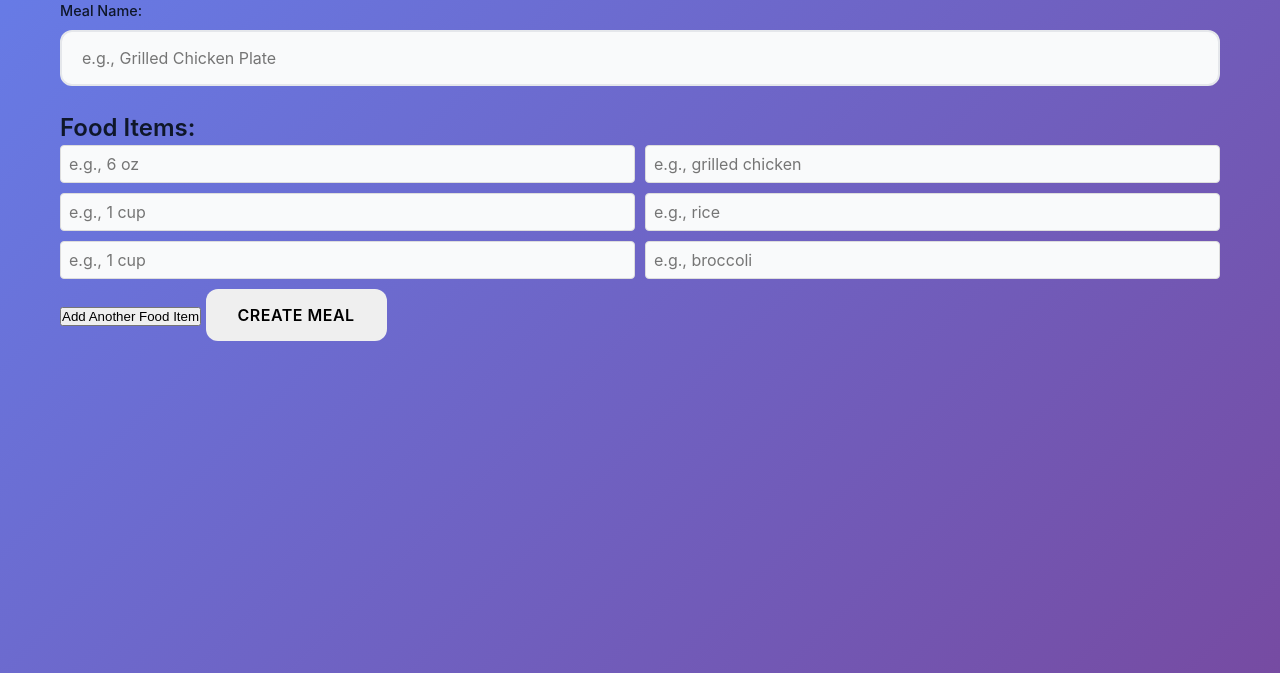
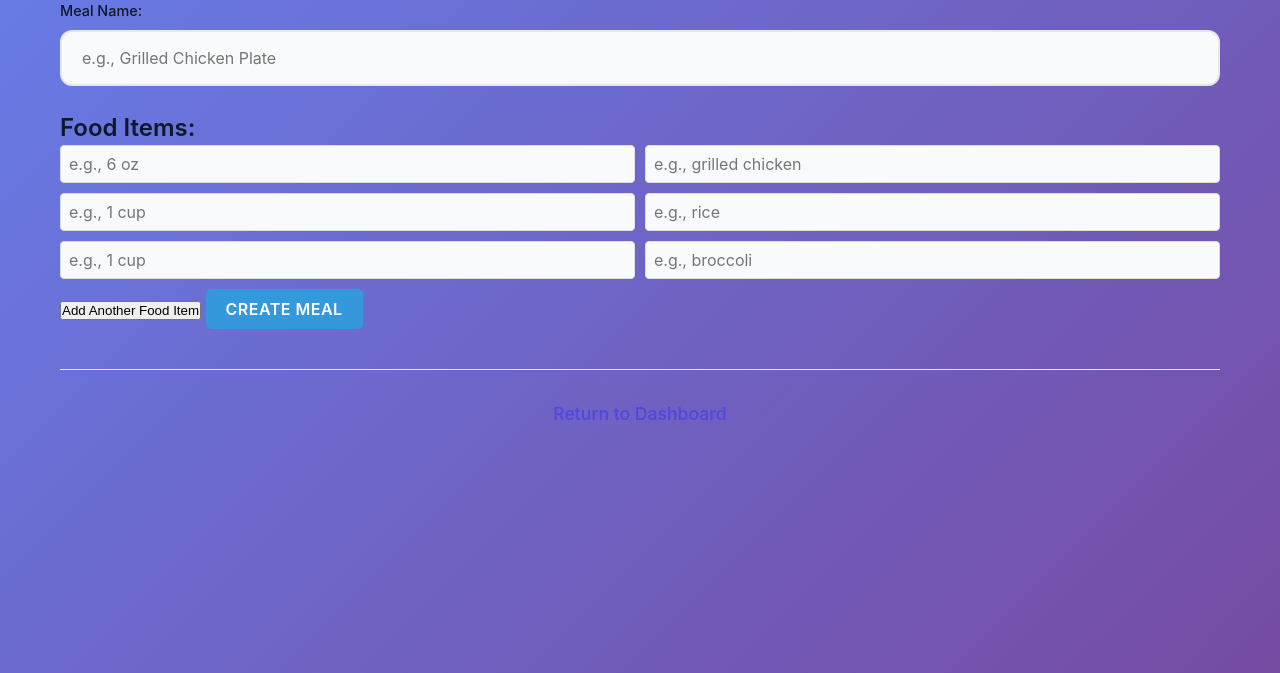
Before and after one commit to Cedricamartin02/CedHealth, a Flask app: page /create_meal in a window 1280 px wide. Shown: the part 127-800 px from the top of the page. Run offline with Flask 3, Linux system fonts and the light colour scheme; a user stored in the database is signed in.

Commit message:
Assistant checkpoint: Add consistent Return to Dashboard buttons to all pages
Assistant generated file changes:
- templates/login.html: Add return to dashboard button
- templates/create_meal.html: Add styles for return to dashboard button
- templates/saved_meals.html: Add return to dashboard button, Add styles for return to dashboard button
- templates/bmi.html: Update back link text to be consistent
- templates/goals.html: Update back link text to be consistent
- templates/meal_analyzer.html: Update back link text to be consistent
- templates/meals.html: Update back link text to be consistent
- templates/analyze_meal.html: Update back link text to be consistent

---

User prompt:

add a return to dash board button in every page

Replit-Commit-Author: Assistant
Replit-Commit-Session-Id: 2995c51e-9aec-4474-ae24-bd9c3512f345

```diff
--- a/templates/analyze_meal.html
+++ b/templates/analyze_meal.html
@@ -487,7 +487,7 @@
             {% endif %}
 
             <div class="back-link">
-                <a href="/dashboard">← Back to Dashboard</a>
+                <a href="/dashboard">← Return to Dashboard</a>
             </div>
         </div>
     </div>
--- a/templates/bmi.html
+++ b/templates/bmi.html
@@ -75,7 +75,7 @@
             {% endif %}
 
             <div class="back-link">
-                <a href="/dashboard">← Back to Dashboard</a>
+                <a href="/dashboard">← Return to Dashboard</a>
             </div>
         </div>
     </div>
--- a/templates/create_meal.html
+++ b/templates/create_meal.html
@@ -1,4 +1,3 @@
-
 <!DOCTYPE html>
 <html lang="en">
 <head>
@@ -57,6 +56,10 @@
                 <button type="button" onclick="addFoodItem()">Add Another Food Item</button>
                 <button type="submit" class="btn">Create Meal</button>
             </form>
+
+            <div class="back-link">
+                <a href="{{ url_for('dashboard') }}">Return to Dashboard</a>
+            </div>
         </div>
     </div>
 
@@ -105,6 +108,40 @@
             border-radius: 4px;
             margin-bottom: 20px;
         }
+
+        .btn {
+            background-color: #3498db;
+            color: white;
+            padding: 10px 20px;
+            border: none;
+            border-radius: 5px;
+            cursor: pointer;
+            font-size: 16px;
+            transition: background-color 0.3s;
+        }
+
+        .btn:hover {
+            background-color: #2980b9;
+        }
+
+        .back-link {
+            text-align: center;
+            margin-top: 40px;
+            padding-top: 30px;
+            border-top: 1px solid #e5e7eb;
+        }
+
+        .back-link a {
+            color: #4f46e5;
+            text-decoration: none;
+            font-weight: 500;
+            transition: color 0.3s ease;
+            font-size: 1.1rem;
+        }
+
+        .back-link a:hover {
+            color: #7c3aed;
+        }
     </style>
 </body>
 </html>
--- a/templates/goals.html
+++ b/templates/goals.html
@@ -51,7 +51,7 @@
             </form>
 
             <div class="back-link">
-                <a href="/dashboard">← Back to Dashboard</a>
+                <a href="/dashboard">← Return to Dashboard</a>
             </div>
         </div>
     </div>
--- a/templates/meal_analyzer.html
+++ b/templates/meal_analyzer.html
@@ -61,7 +61,7 @@
             {% endif %}
 
             <div class="back-link">
-                <a href="/dashboard">← Back to Dashboard</a>
+                <a href="/dashboard">← Return to Dashboard</a>
             </div>
         </div>
     </div>
--- a/templates/meals.html
+++ b/templates/meals.html
@@ -167,7 +167,7 @@
             </div>
 
             <div class="back-link">
-                <a href="/dashboard">← Back to Dashboard</a>
+                <a href="/dashboard">← Return to Dashboard</a>
             </div>
         </div>
     </div>
```
Also changed, not shown: templates/login.html (+24 -0 lines), templates/saved_meals.html (+23 -0 lines).
